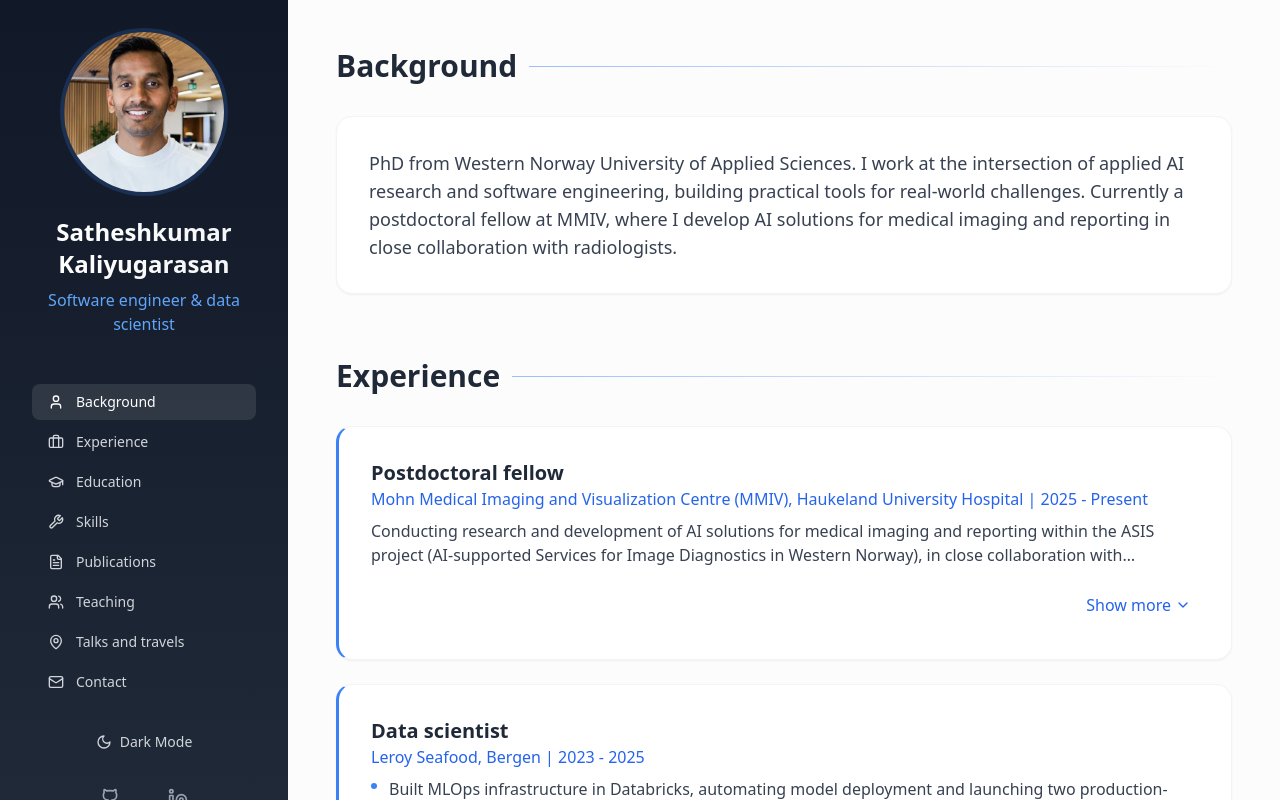
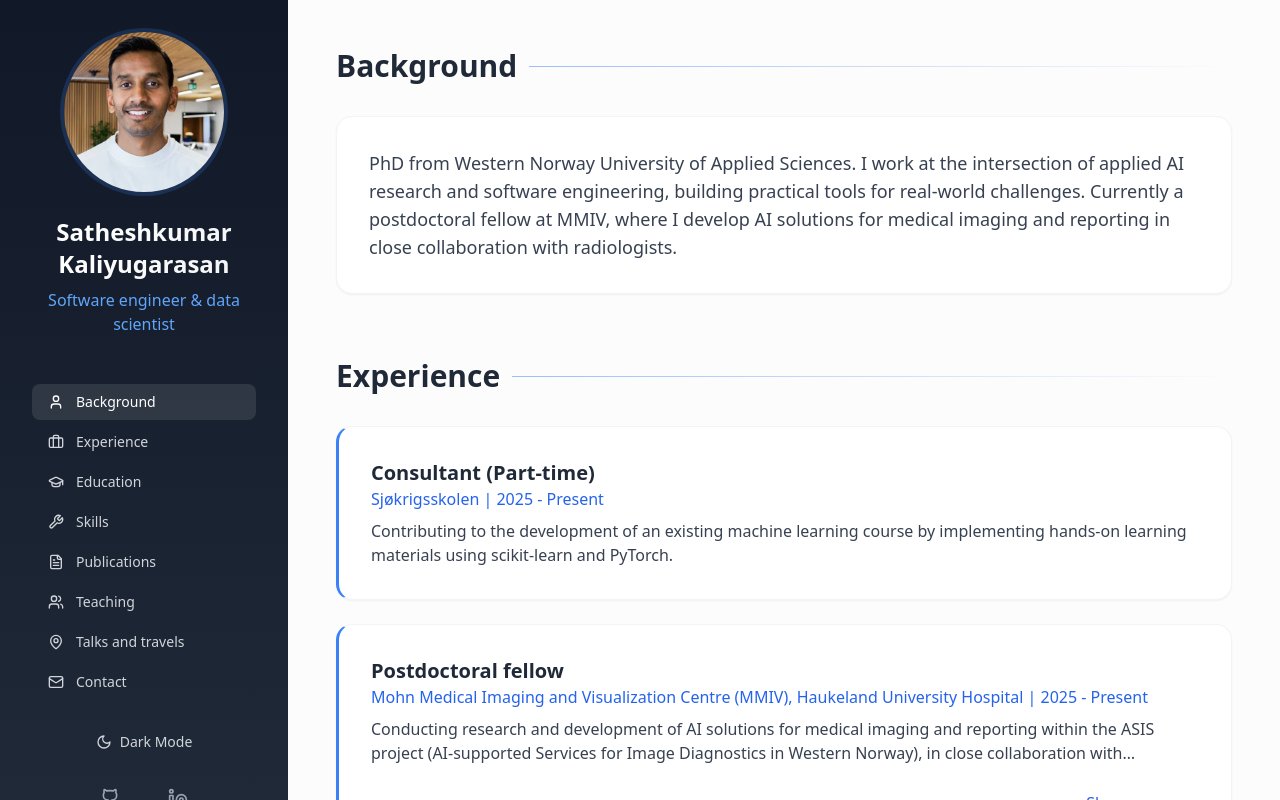
Before and after one commit to skaliy/skaliy.github.io, a Next.js app: page / in a window 1280 px wide. Shown: the top 800 px of the page. Built offline with nearby package versions, Linux system fonts and the light colour scheme.

Commit message:
update: add Sjøkrigsskolen position and reorder experience
Add new part-time consultant role at Sjøkrigsskolen for ML course development.
Move AkademiX before Lerøy to reflect current active positions.

```diff
--- a/data/experience.ts
+++ b/data/experience.ts
@@ -1,11 +1,24 @@
 import { JobDetail } from "./types"
 
 export const experienceData: JobDetail[] = [
+  {
+    title: "Consultant (Part-time)",
+    company: "Sjøkrigsskolen",
+    period: "2025 - Present",
+    description: "Contributing to the development of an existing machine learning course by implementing hands-on learning materials using scikit-learn and PyTorch.",
+  },
   {
     title: "Postdoctoral fellow",
     company: "Mohn Medical Imaging and Visualization Centre (MMIV), Haukeland University Hospital",
     period: "2025 - Present",
     description: "Conducting research and development of AI solutions for medical imaging and reporting within the ASIS project (AI-supported Services for Image Diagnostics in Western Norway), in close collaboration with radiologists."
+  },
+  {
+    title: "Partner",
+    company: "AkademiX",
+    period: "July 2023 - Present",
+    description: "Co-founded a consulting company focused on artificial intelligence solutions and knowledge sharing.",
+    link: "https://akademix.no/",
   },
   {
     title: "Data scientist",
@@ -17,13 +30,6 @@ export const experienceData: JobDetail[] = [
       "Developed two custom LLM solutions: a shipping document analyzer and HR chatbot",
       "You can read more about it here: <a href='https://www.leroyseafood.com/en/about-us/news/the-value-of-artificial-intelligence-and-machine-learning/' target='_blank' rel='noopener noreferrer' class='text-blue-600 hover:text-blue-800 dark:text-blue-400 dark:hover:text-blue-300 underline'>The value of artificial intelligence and machine learning</a>"
     ]
-  },
-  {
-    title: "Partner",
-    company: "AkademiX",
-    period: "July 2023 - Present",
-    description: "Co-founded a consulting company focused on artificial intelligence solutions and knowledge sharing.",
-    link: "https://akademix.no/",
   },
   {
     title: "Assistant professor II",
```
